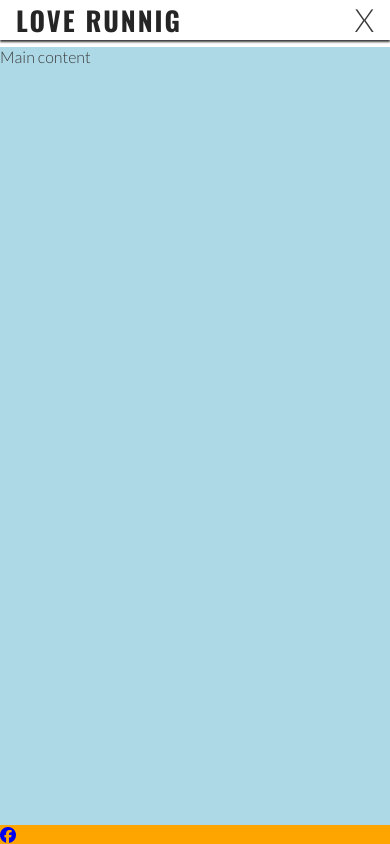
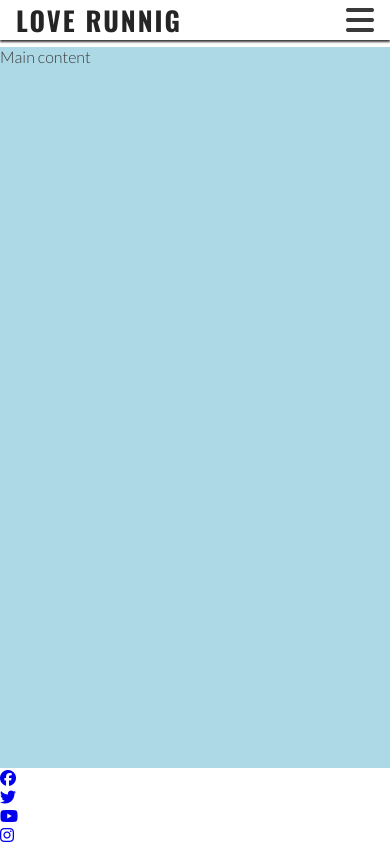
Before and after one commit to SimonCzEdu/Love-Running-Project-for-CI, a plain HTML site: page index.html in a window 390 px wide. Drawn offline with nearby package versions, Linux system fonts and the light colour scheme.

Commit message:
Add remaning links and icons to footer

```diff
--- a/assets/css/style.css
+++ b/assets/css/style.css
@@ -98,7 +98,7 @@ main {
 
 /* Footer */
 footer {
-    background-color: orange;
+    background-color: rgb(255, 255, 255);
 }
 
 /* Media query: table and larger (768px and up)*/
--- a/index.html
+++ b/index.html
@@ -34,7 +34,7 @@
 
         <!-- Set up for CSS dropdown menu -->
         <input type="checkbox" name="nav-toggle" id="nav-toggle">
-        <label for="nav-toggle" class="nav-toggle-label">X</label>
+        <label for="nav-toggle" class="nav-toggle-label"><i class="fa-solid fa-bars"></i></label>
 
         <nav>
             <ul id="menu">
@@ -53,7 +53,17 @@
     <footer>
         <ul>
             <li><a href="http://facebook.com/" targer="_blank" rel="noopener"
-                    aria-label="Visit our Facebook page (opens in a new tab)"><i class="fa-brands fa-facebook"></i></a></li>
+                    aria-label="Visit our Facebook page (opens in a new tab)"><i class="fa-brands fa-facebook"></i></a>
+            </li>
+            <li><a href="http://twitter.com/" targer="_blank" rel="noopener"
+                    aria-label="Visit our Twitter (I refuse to call it X) page (opens in a new tab)"><i class="fa-brands fa-twitter"></i></a>
+            </li>
+            <li><a href="http://youtube.com/" targer="_blank" rel="noopener"
+                    aria-label="Visit our Youtube page (opens in a new tab)"><i class="fa-brands fa-youtube"></i></a>
+            </li>
+            <li><a href="http://instagram.com/" targer="_blank" rel="noopener"
+                    aria-label="Visit our Instagram page (opens in a new tab)"><i class="fa-brands fa-instagram"></i></a>
+            </li>
         </ul>
     </footer>
 
```
